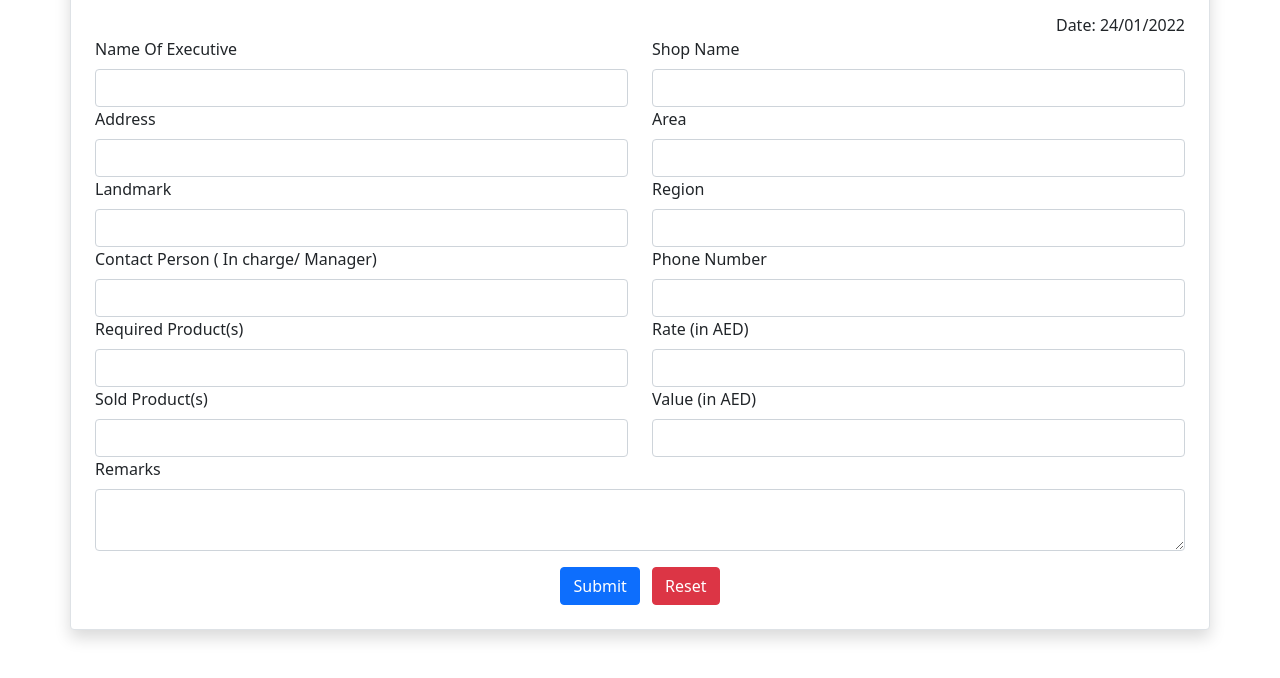
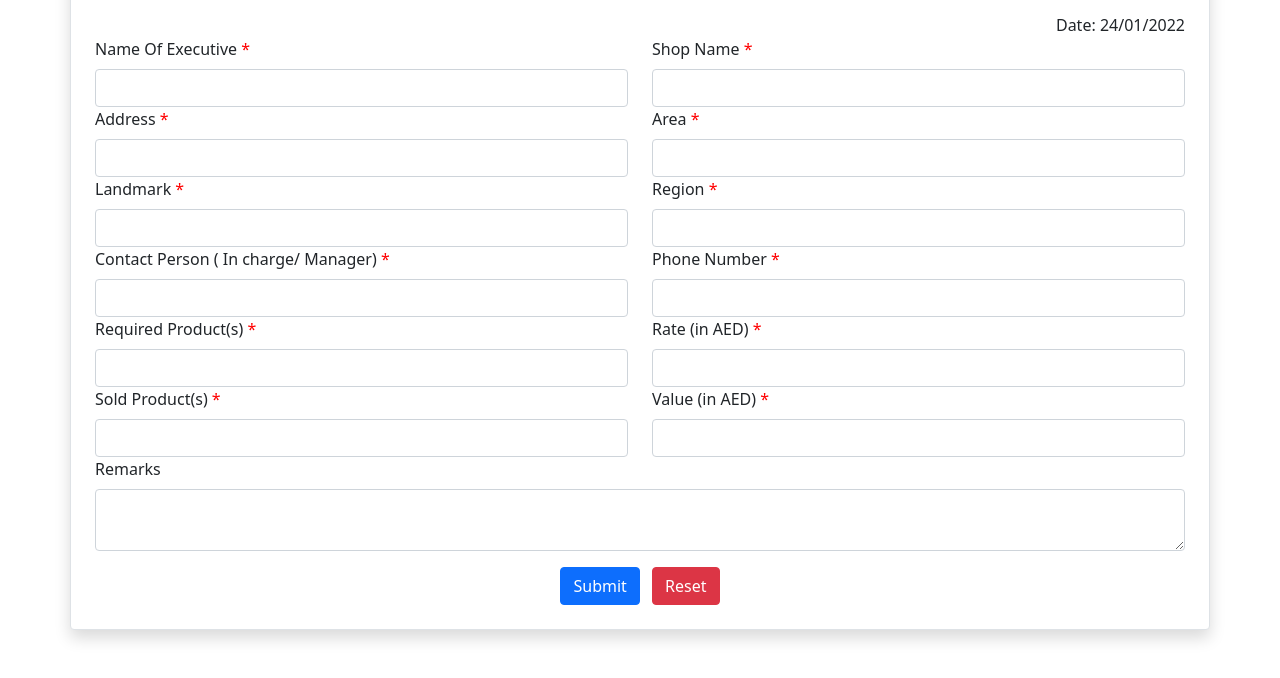
Before and after one commit to dimple-decode/dimple-decode.github.io, a plain HTML site: page index.html in a window 1280 px wide. Shown: the part 190-868 px from the top of the page. Drawn offline with nearby package versions, Linux system fonts and the light colour scheme.

Commit message:
Update style.css

```diff
--- a/style.css
+++ b/style.css
@@ -47,3 +47,8 @@
     pointer-events: none;
     opacity: 0.4;
 }
+
+.required:after {
+  content: " *";
+  color: red;
+}
```
